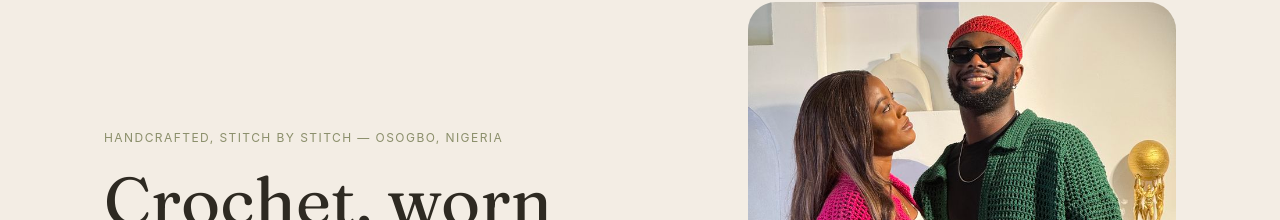
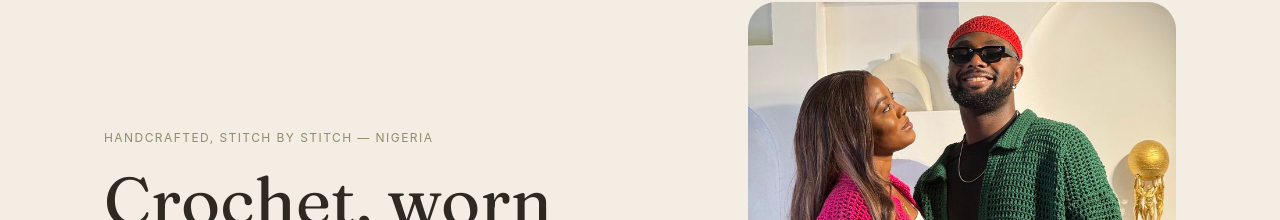
Before and after one commit to Analyst-Akanji/mofashionforge, a React (Vite) app: page / in a window 1280 px wide. Shown: the part 158-378 px from the top of the page. Built offline with nearby package versions, Linux system fonts and the light colour scheme.

Commit message:
Update hero location text to Nigeria

```diff
--- a/src/components/Hero.jsx
+++ b/src/components/Hero.jsx
@@ -9,7 +9,7 @@ export default function Hero() {
       <div className="grid md:grid-cols-12 gap-8 items-end">
         <div className="md:col-span-7">
           <p className="text-xs tracking-wider2 uppercase text-sage mb-5">
-            Handcrafted, stitch by stitch — Osogbo, Nigeria
+            Handcrafted, stitch by stitch — Nigeria
           </p>
           <h1 className="font-display text-[2.6rem] leading-[1.08] md:text-[4.2rem] md:leading-[1.05] text-umber">
             Crochet, worn
```
